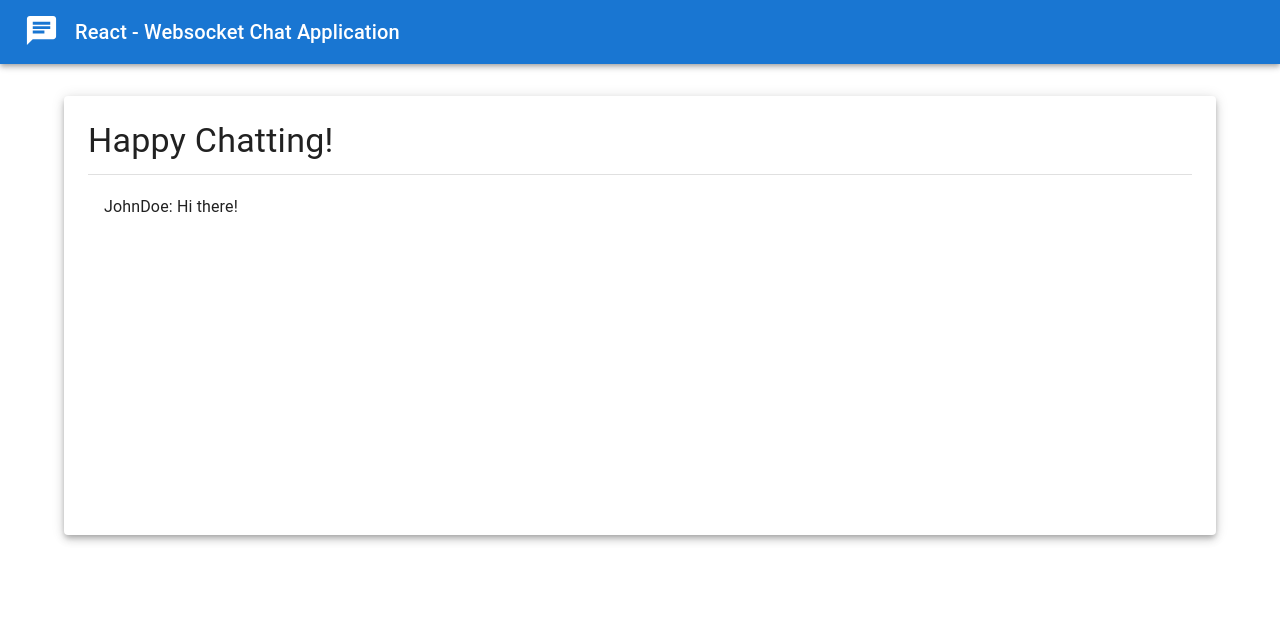
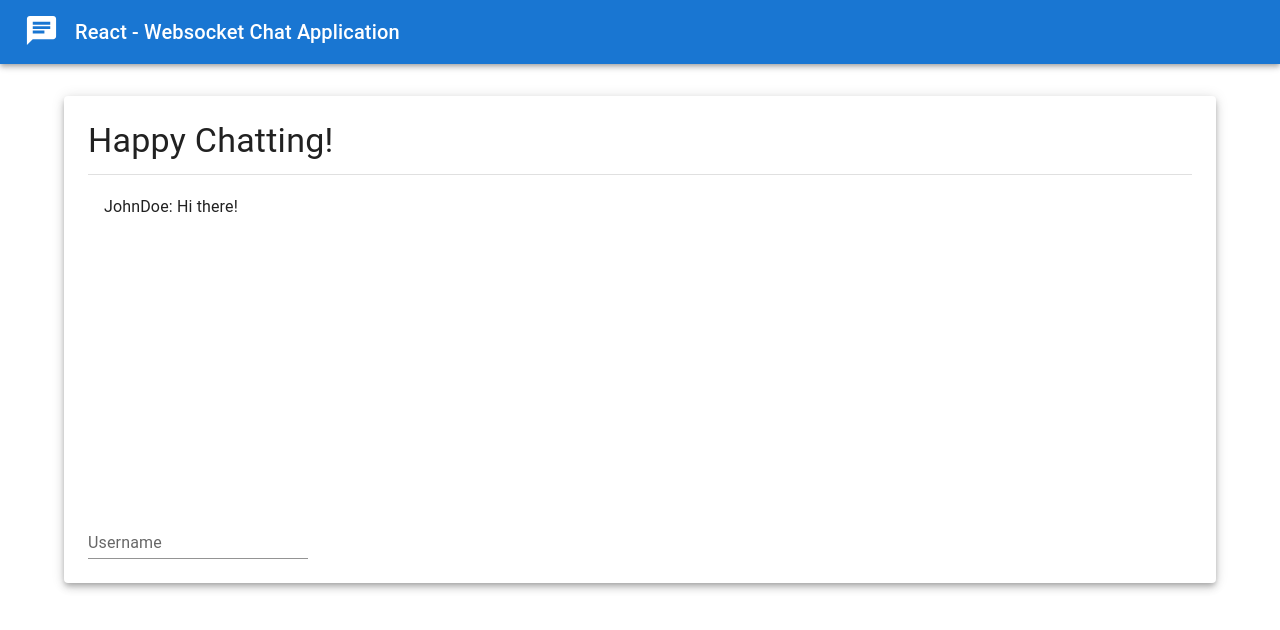
Before and after one commit to takacsberni/react-websocket-chat-app, a React (Create React App) app: page / in a window 1280 px wide. Shown: the top 630 px of the page. Built offline with nearby package versions, Linux system fonts and the light colour scheme.

Commit message:
feat: adding a textfield to input the username - stored in a user state

```diff
--- a/src/components/chat/Chat.jsx
+++ b/src/components/chat/Chat.jsx
@@ -1,4 +1,15 @@
-import {Box, Container, Divider, Grid, List, ListItem, ListItemText, Paper, Typography} from "@mui/material";
+import {
+    Box,
+    Container,
+    Divider,
+    FormControl,
+    Grid,
+    List,
+    ListItem,
+    ListItemText,
+    Paper, TextField,
+    Typography
+} from "@mui/material";
 import {Fragment, useState} from "react";
 import {ChatMessagesDto} from "../../model/ChatMessagesDto";
 import './chat.css';
@@ -13,6 +24,7 @@ export default function Chat(){
             <ListItemText primary={`${chatMessageDto.user}: ${chatMessageDto.message}`} />
         </ListItem>
     );
+    const [user, SetUser] = useState("");
 
     return (
         <Fragment>
@@ -30,7 +42,11 @@ export default function Chat(){
                                     {listChatMessages}
                                 </List>
                             </Grid>
-                            <Grid item></Grid>
+                            <Grid item>
+                                <FormControl fullWidth>
+                                    <TextField value={user} label="Username" variant="standard"/>
+                                </FormControl>
+                            </Grid>
                             <Grid item></Grid>
                             <Grid item></Grid>
                         </Grid>
```
